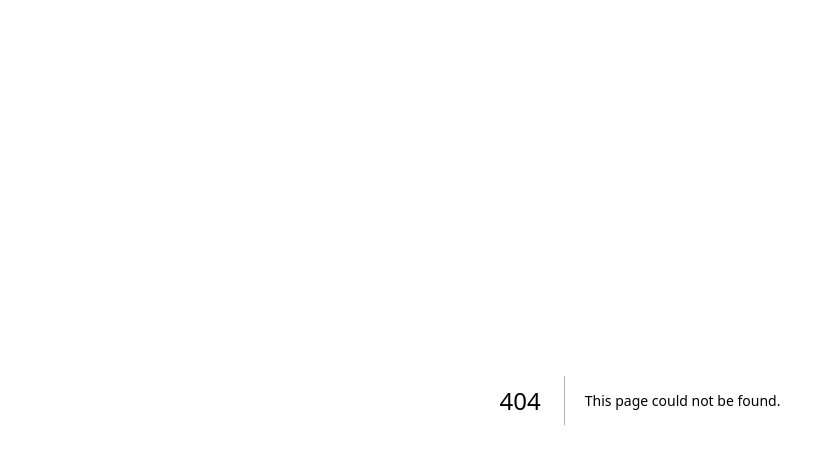
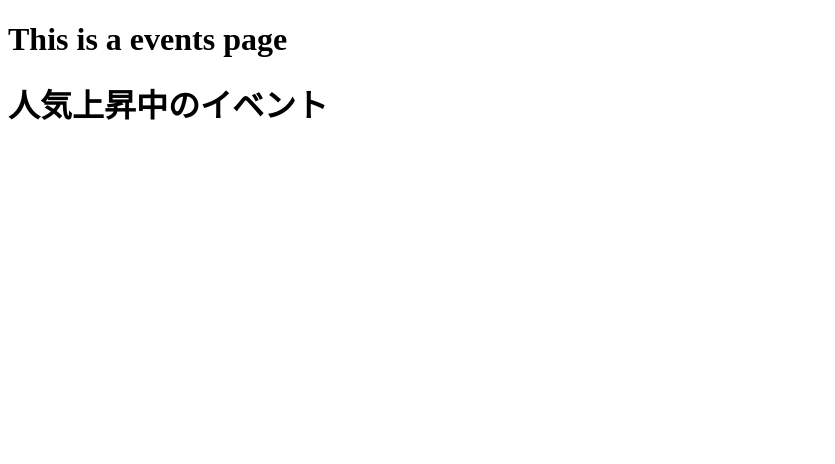
Before and after one commit to Tornado2023-Team1-UFO/UFO-front, a Next.js app: page /events in a window 1280 px wide. Before the commit this address had no page. Shown: the top 464 px of the page, without its empty margins (0-835 px from the left). Built offline with nearby package versions, Linux system fonts and the light colour scheme.

Commit message:
create events page and eventCard component

```diff
--- /dev/null
+++ b/src/components/PageDetails.tsx
@@ -0,0 +1,19 @@
+import Head from "next/head";
+
+interface PageDetailsProps {
+    title: string;
+    description: string;
+}
+
+function PageDetails({ title, description }: PageDetailsProps) {
+    return (
+        <Head>
+            <title>{title}</title>
+            <meta name="description" content={description} />
+            <meta name="viewport" content="width=device-width, initial-scale=1" />
+            <link rel="icon" href="/favicon.ico" />
+        </Head>
+    );
+}
+
+export default PageDetails;
--- /dev/null
+++ b/src/components/events/EventCard.tsx
@@ -0,0 +1,30 @@
+import Link from "next/link"
+
+
+// this component is responsible for EventCard that will be displayed
+// in the event page
+export default function EventCard (props: any) {
+    const {title, date, attendees} = props;
+    return (
+        <>
+            <div className="card">
+                <div className="card-image">
+                    <figure>
+                        <img src="" alt="" />
+                    </figure>
+                </div>
+                <div className="card-content">
+                    <div className="content">
+                        <div>
+                            <h1>{title}</h1>
+                        </div>
+                        <div>
+                            <p>{date}</p>
+                            <p>{attendees}</p>
+                        </div>
+                    </div>
+                </div>
+            </div>
+        </>
+    )
+}
--- /dev/null
+++ b/src/pages/events.tsx
@@ -0,0 +1,44 @@
+// This is a page that displays a list events
+// imports from 'react'
+import useEffect from 'react';
+import useState from 'react';
+// import components
+import PageDetails from '@/components/PageDetails';
+import EventCard from '@/components/events/EventCard';
+
+// import Header from '../components/Header';
+
+function Events() {
+    // const [events, setEvents] = useState([]) // [state, setState]
+
+    // Get events from database using useEffect
+    // useEffect(() => {
+    // }
+    let eventData = [{
+        id: 1,
+        title: "Event 1",
+    },
+    {
+        id: 2,
+        title: "Event 2",
+    }]
+
+    return (
+        <>
+            <PageDetails
+                title="イベント一覧"
+                description="イベント一覧ページです。"
+            />
+            {/* <Header></Header> */}
+            <h1>This is a events page</h1>
+            <h1>人気上昇中のイベント</h1>
+            <div>
+                {/* only show if there's data  */}
+                {eventData &&
+                eventData.map((item) => (<EventCard key={item.id} event={item.title} />))}
+                {eventData && eventData.length === 0 && <p>There are no events</p>}
+            </div>
+        </>
+    )
+}
+export default Events;
```
